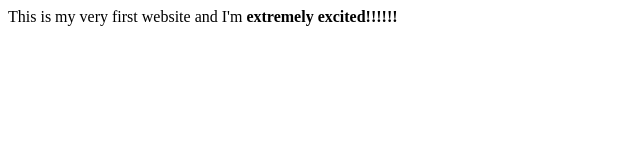
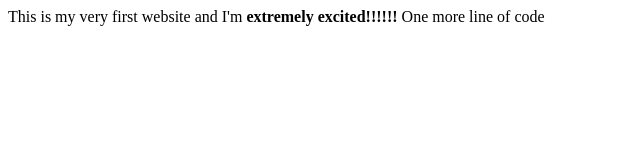
Before and after one commit to nik3924/Devops_Jenkins_Demo, a plain HTML site: page docker-compose/webapp/index.html in a window 1280 px wide. Shown: the whole page, without its empty margins (0-640 px from the left). Drawn offline with Linux system fonts and the light colour scheme.

Commit message:
Update index.html

```diff
--- a/docker-compose/webapp/index.html
+++ b/docker-compose/webapp/index.html
@@ -1,4 +1,5 @@
 <body>
    This is my very first website and I'm <b>extremely excited!!!!!!</b>
+   One more line of code
 
 </body>
```
